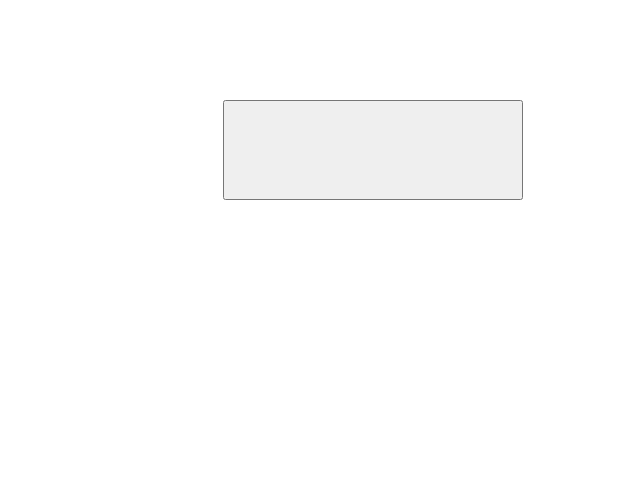
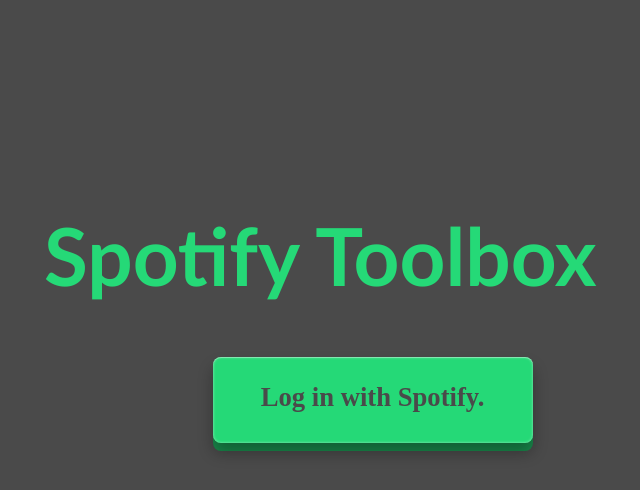
Before and after one commit to olivervz/spotify-toolbox, a React (Create React App) app in the folder client/: page /login in a window 1280 px wide. Shown: the top 490 px of the page, without its empty margins (267-907 px from the left). Built offline with nearby package versions, Linux system fonts and the light colour scheme.

Commit message:
Made log in screen nice

```diff
--- a/client/src/components/sections/Login.css
+++ b/client/src/components/sections/Login.css
@@ -0,0 +1,81 @@
+.login-container {
+    text-align: center;
+    position: absolute;
+    background-color: #4a4a4a;
+    height: 100vh;
+    width: 100vw;
+}
+.login-title {
+    position: absolute;
+    margin: 0;
+    width: calc((739 / 1440) * 100vw);
+    height: calc((230 / 900) * 100vh);
+    left: calc((350 / 1440) * 100vw);
+    top: calc((172 / 900) * 100vh);
+
+    font-family: Gill Sans;
+    font-style: normal;
+    font-weight: bold;
+
+    font-size: calc((90 / 1440) * 100vw);
+    line-height: calc((104 / 900) * 100vh);
+    display: flex;
+    align-items: center;
+    text-align: center;
+
+    color: #25d977;
+}
+
+.login-button {
+    position: absolute;
+    width: calc((360 / 1440) * 100vw);
+    height: calc((96 / 900) * 100vh);
+    left: calc((540 / 1440) * 100vw);
+    top: calc((402 / 900) * 100vh);
+
+    background: #25d977;
+    box-shadow: 0px 10px 15px rgba(0, 0, 0, 0.3), 0px 8px 0px #198a4c,
+        inset 0px 0px 3px rgba(255, 255, 255, 0.5),
+        inset 0px 1px 0px rgba(255, 255, 255, 0.3);
+    border-radius: 8px;
+    transition: all 0.2s ease;
+}
+
+.login-button-text {
+    position: absolute;
+    width: calc((315 / 1440) * 100vw);
+    height: calc((48 / 900) * 100vh);
+    left: calc((22 / 1440) * 100vw);
+    top: calc((24 / 900) * 100vh);
+    margin: 0 auto;
+
+    /* avenir button text */
+
+    font-family: Avenir Next;
+    font-style: normal;
+    font-weight: 600;
+    font-size: calc((30 / 1440) * 100vw);
+    line-height: calc((41 / 900) * 100vh);
+    text-align: center;
+    text-shadow: 0px 4px 4px 0px #00000040 inset;
+
+    color: #4a4a4a;
+}
+
+.login-button:hover {
+    box-shadow: 0px 9px 15px rgba(0, 0, 0, 0.3), 0px 7px 0px #198a4c,
+        inset 0px 0px 3px rgba(255, 255, 255, 0.5),
+        inset 0px 1px 0px rgba(255, 255, 255, 0.3);
+    transform: translate(0px, 0.5px);
+    transition: all 0.2s ease;
+    cursor: pointer;
+}
+
+.login-button:active {
+    box-shadow: 0px 4px 15px rgba(0, 0, 0, 0.3), 0px 2px 0px #198a4c,
+        inset 0px 0px 3px rgba(255, 255, 255, 0.5),
+        inset 0px 1px 0px rgba(255, 255, 255, 0.3);
+    transform: translate(0px, 3px);
+    transition: all 0.2s ease;
+    cursor: pointer;
+}
--- a/client/src/components/sections/Login.js
+++ b/client/src/components/sections/Login.js
@@ -1,4 +1,5 @@
 import React from "react";
+import "./Login.css";
 import queryString from "query-string";
 import { useEffect, useState } from "react";
 import Axios from "axios";
@@ -47,18 +48,10 @@
         window.location.href = url;
     };
     return (
-        <div>
-            <div style={{ textAlign: "center" }}>
-                <button
-                    style={{
-                        marginTop: "100px",
-                        width: "300px",
-                        height: "100px",
-                    }}
-                    onClick={getAuthorizationCode}
-                >
-                    {process.env.REACT_APP_TEST_VAR}
-                </button>
+        <div className="login-container">
+            <h1 className="login-title">Spotify Toolbox</h1>
+            <div className="login-button" onClick={getAuthorizationCode}>
+                <h2 className="login-button-text">Log in with Spotify.</h2>
             </div>
         </div>
     );
```
